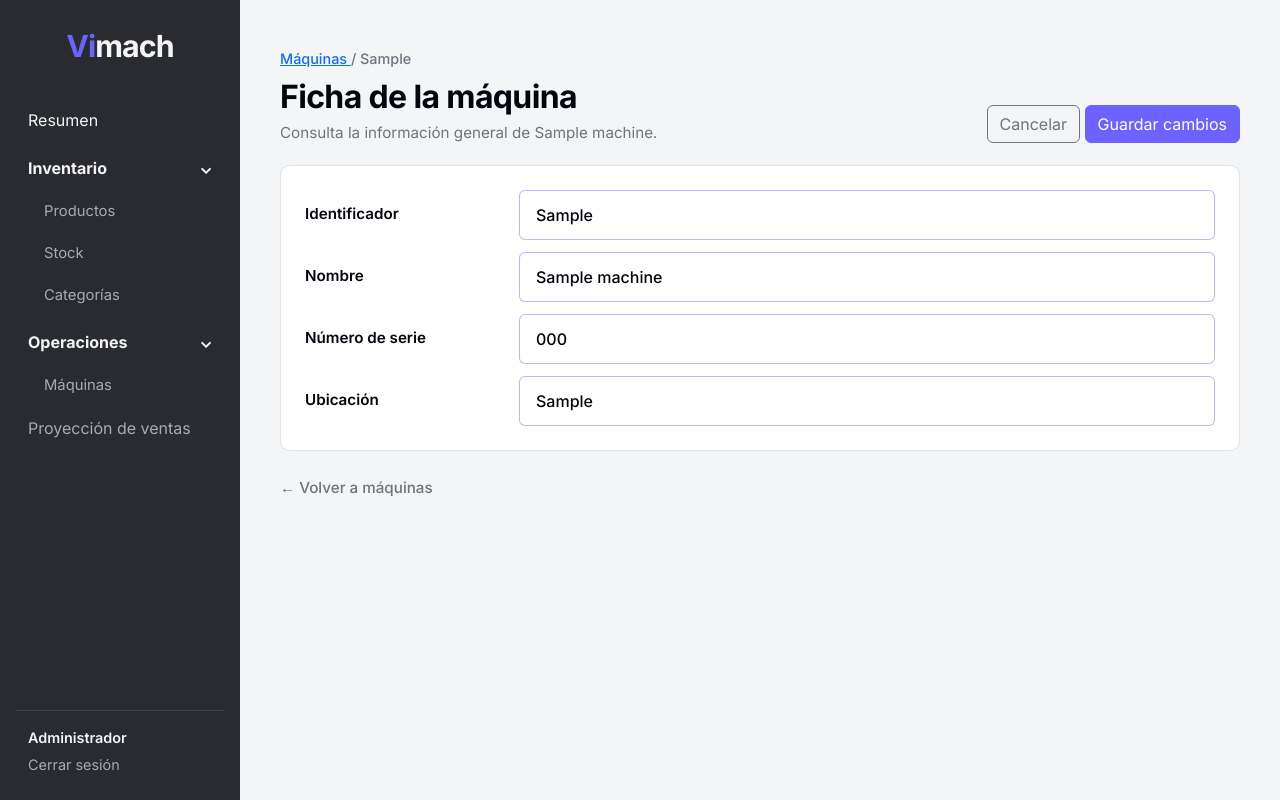
After one commit to LWH9900/tfg-vending, a Django app: page /machines/edit/1/ in a window 1280 px wide. The commit adds this page. Run offline with Django 5.2, Linux system fonts and the light colour scheme; tables that the repository leaves empty hold one stand-in row (values such as "Sample post").

Commit message:
feat: add machine creation and update functionality with forms and templates

```diff
--- /dev/null
+++ b/machines/forms.py
@@ -0,0 +1,58 @@
+from django import forms
+
+from .models import Machine
+
+
+class MachineForm(forms.ModelForm):
+    class Meta:
+        model = Machine
+        fields = [
+            "identifier",
+            "name",
+            "serial_number",
+            "location",
+        ]
+
+        labels = {
+            "identifier": "Identificador",
+            "name": "Nombre",
+            "serial_number": "Número de serie",
+            "location": "Ubicación",
+        }
+
+        widgets = {
+            "identifier": forms.TextInput(
+                attrs={
+                    "class": "form-control",
+                }
+            ),
+            "name": forms.TextInput(
+                attrs={
+                    "class": "form-control",
+                }
+            ),
+            "serial_number": forms.TextInput(
+                attrs={
+                    "class": "form-control",
+                }
+            ),
+            "location": forms.TextInput(
+                attrs={
+                    "class": "form-control",
+                }
+            ),
+        }
+
+        error_messages = {
+            "identifier": {
+                "required": "El identificador es obligatorio.",
+                "unique": "Ya existe una máquina con este identificador.",
+            },
+            "name": {
+                "required": "El nombre es obligatorio.",
+            },
+            "serial_number": {
+                "required": "El número de serie es obligatorio.",
+                "unique": "Ya existe una máquina con este número de serie.",
+            },
+        }
--- /dev/null
+++ b/machines/templates/machines/machine_form.html
@@ -0,0 +1,296 @@
+{% extends "base.html" %}
+{% load static %}
+
+{% block extra_css %}
+<link
+    rel="stylesheet"
+    href="{% static 'machines/css/machines.css' %}"
+>
+{% endblock %}
+
+
+{% block title %}
+    {% if is_editing %}
+        {{ machine.name }} | Vimach
+    {% else %}
+        Nueva máquina | Vimach
+    {% endif %}
+{% endblock %}
+
+
+{% block content %}
+
+
+{% if is_editing %}
+
+<form method="post" novalidate>
+    {% csrf_token %}
+
+    <header class="page-header">
+
+        <div class="page-header-row">
+
+            <div class="page-header-content">
+
+                <div class="page-breadcrumb">
+                    <a href="{% url 'machines:machine_list' %}">
+                        Máquinas
+                    </a>
+                    /
+                    {{ machine.identifier }}
+                </div>
+
+                <h1 class="page-title">
+                    Ficha de la máquina
+                </h1>
+
+                <p class="page-description">
+                    Consulta la información general de {{ machine.name }}.
+                </p>
+
+            </div>
+
+
+            <div class="page-header-actions">
+
+                <a
+                    href="{% url 'machines:machine_detail' machine.pk %}"
+                    class="btn btn-outline-secondary"
+                >
+                    Cancelar
+                </a>
+
+                <button
+                    type="submit"
+                    class="btn btn-primary"
+                >
+                    Guardar cambios
+                </button>
+
+            </div>
+
+        </div>
+
+    </header>
+
+
+    {% if form.non_field_errors %}
+        <div class="alert alert-danger">
+            {% for error in form.non_field_errors %}
+                <div>{{ error }}</div>
+            {% endfor %}
+        </div>
+    {% endif %}
+
+
+    <section class="detail-card">
+
+        <dl class="detail-list">
+
+            <div class="detail-row {% if form.identifier.errors %}field-error{% endif %}">
+
+                <dt>
+                    <label for="{{ form.identifier.id_for_label }}">
+                        Identificador
+                    </label>
+                </dt>
+
+                <dd class="detail-edit-field">
+
+                    {{ form.identifier }}
+
+                    {% for error in form.identifier.errors %}
+                        <div class="text-danger small mt-1">
+                            {{ error }}
+                        </div>
+                    {% endfor %}
+
+                </dd>
+
+            </div>
+
+
+            <div class="detail-row {% if form.name.errors %}field-error{% endif %}">
+
+                <dt>
+                    <label for="{{ form.name.id_for_label }}">
+                        Nombre
+                    </label>
+                </dt>
+
+                <dd class="detail-edit-field">
+
+                    {{ form.name }}
+
+                    {% for error in form.name.errors %}
+                        <div class="text-danger small mt-1">
+                            {{ error }}
+                        </div>
+                    {% endfor %}
+
+                </dd>
+
+            </div>
+
+
+            <div class="detail-row {% if form.serial_number.errors %}field-error{% endif %}">
+
+                <dt>
+                    <label for="{{ form.serial_number.id_for_label }}">
+                        Número de serie
+                    </label>
+                </dt>
+
+                <dd class="detail-edit-field">
+
+                    {{ form.serial_number }}
+
+                    {% for error in form.serial_number.errors %}
+                        <div class="text-danger small mt-1">
+                            {{ error }}
+                        </div>
+                    {% endfor %}
+
+                </dd>
+
+            </div>
+
+
+            <div class="detail-row {% if form.location.errors %}field-error{% endif %}">
+
+                <dt>
+                    <label for="{{ form.location.id_for_label }}">
+                        Ubicación
+                    </label>
+                </dt>
+
+                <dd class="detail-edit-field">
+
+                    {{ form.location }}
+
+                    {% for error in form.location.errors %}
+                        <div class="text-danger small mt-1">
+                            {{ error }}
+                        </div>
+                    {% endfor %}
+
+                </dd>
+
+            </div>
+
+        </dl>
+
+    </section>
+
+
+    <div class="detail-actions">
+
+        <a
+            href="{% url 'machines:machine_list' %}"
+            class="back-link"
+        >
+            ← Volver a máquinas
+        </a>
+
+    </div>
+
+</form>
+
+
+{% else %}
+
+
+<header class="page-header">
+
+    <div class="page-header-row">
+
+        <div class="page-header-content">
+
+            <div class="page-breadcrumb">
+                <a href="{% url 'machines:machine_list' %}">
+                    Máquinas
+                </a>
+                /
+                Nueva máquina
+            </div>
+
+            <h1 class="page-title">
+                Nueva máquina
+            </h1>
+
+            <p class="page-description">
+                Registra una nueva máquina expendedora.
+            </p>
+
+        </div>
+
+    </div>
+
+</header>
+
+
+<section class="form-container">
+
+    <form method="post" novalidate>
+
+        {% csrf_token %}
+
+        {% if form.non_field_errors %}
+            <div class="alert alert-danger">
+                {% for error in form.non_field_errors %}
+                    <div>{{ error }}</div>
+                {% endfor %}
+            </div>
+        {% endif %}
+
+
+        <div class="form-card">
+
+            <div class="form-card-header">
+                <h2>
+                    Información de la máquina
+                </h2>
+            </div>
+
+            <div class="form-card-body">
+
+                {% include "components/form_field.html" with field=form.identifier %}
+
+                {% include "components/form_field.html" with field=form.name %}
+
+                {% include "components/form_field.html" with field=form.serial_number %}
+
+                {% include "components/form_field.html" with field=form.location %}
+
+            </div>
+
+        </div>
+
+
+        <div class="form-actions">
+
+            <a
+                href="{% url 'machines:machine_list' %}"
+                class="btn btn-outline-secondary"
+            >
+                Cancelar
+            </a>
+
+            <button
+                type="submit"
+                class="btn btn-primary"
+            >
+                Guardar máquina
+            </button>
+
+        </div>
+
+    </form>
+
+</section>
+
+
+{% endif %}
+
+
+{% endblock %}
--- a/machines/urls.py
+++ b/machines/urls.py
@@ -6,5 +6,7 @@ app_name = "machines"
 
 urlpatterns = [
     path("", views.machine_list, name="machine_list"),
+    path("new/", views.machine_create, name="machine_create"),
     path("<int:pk>/", views.machine_detail, name="machine_detail"),
+    path("edit/<int:pk>/", views.machine_update, name="machine_update"),
 ]
--- a/machines/views.py
+++ b/machines/views.py
@@ -1,5 +1,6 @@
-from django.shortcuts import get_object_or_404, render
+from django.shortcuts import get_object_or_404, redirect, render
 
+from .forms import MachineForm
 from .models import Machine
 
 
@@ -24,3 +25,59 @@ def machine_detail(request, pk):
         "machines/machine_detail.html",
         {"machine": machine},
     )
+
+
+def machine_create(request):
+    if request.method == "POST":
+        form = MachineForm(request.POST)
+
+        if form.is_valid():
+            machine = form.save()
+
+            return redirect(
+                "machines:machine_detail",
+                pk=machine.pk,
+            )
+    else:
+        form = MachineForm()
+
+    return render(
+        request,
+        "machines/machine_form.html",
+        {
+            "form": form,
+            "is_editing": False,
+        },
+    )
+
+
+def machine_update(request, pk):
+    machine = get_object_or_404(Machine, pk=pk)
+
+    if request.method == "POST":
+        form = MachineForm(
+            request.POST,
+            instance=machine,
+        )
+
+        if form.is_valid():
+            machine = form.save()
+
+            return redirect(
+                "machines:machine_detail",
+                pk=machine.pk,
+            )
+    else:
+        form = MachineForm(
+            instance=machine,
+        )
+
+    return render(
+        request,
+        "machines/machine_form.html",
+        {
+            "form": form,
+            "machine": machine,
+            "is_editing": True,
+        },
+    )
```
Also changed, not shown: machines/templates/machines/machine_detail.html (+9 -0 lines), machines/templates/machines/machine_list.html (+9 -0 lines), templates/components/form_field.html (added, +24 -0 lines).
